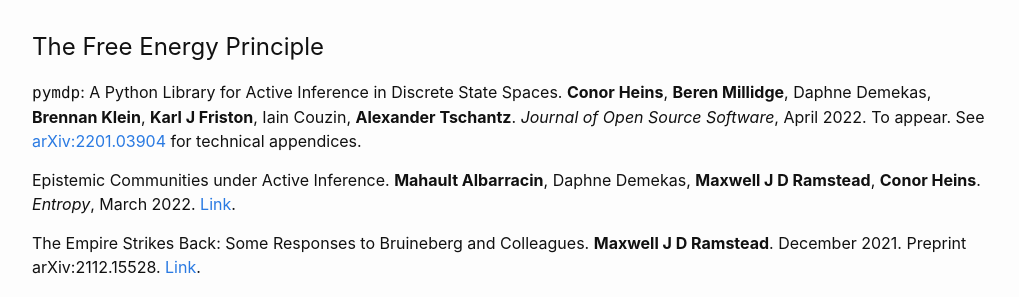
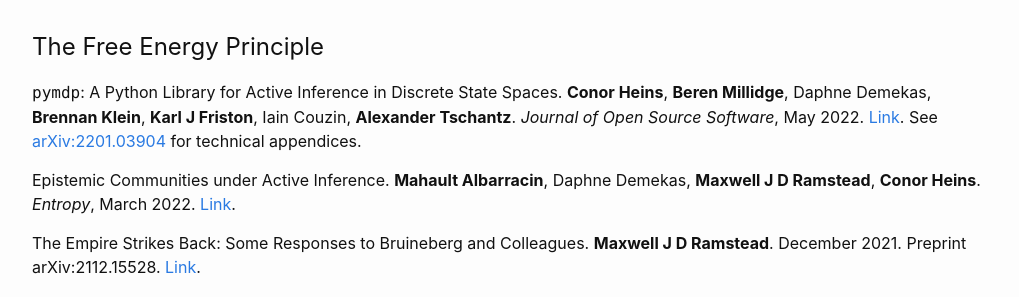
Before and after one commit to DARSakthi/DARSakthi.github.io, a Jekyll site: the page built from verses-lab.markdown, in a window 1280 px wide and 900 px high, scrolled down 1656 px. Shown: the part 153-450 px from the top of the window, without its empty margins (126-1145 px from the left). Built offline with Jekyll 4.4.1, drawn with Linux system fonts in a browser that asks for light colours.

Commit message:
Added link to paper

```diff
--- a/verses-lab.markdown
+++ b/verses-lab.markdown
@@ -81,7 +81,7 @@ Predictive Coding: Towards a Future of Deep Learning Beyond Backpropagation? **B
 <a name="fep"></a>
 # The Free Energy Principle
 
-<span style="font-family:Consolas">pymdp</span>: A Python Library for Active Inference in Discrete State Spaces. **Conor Heins**, **Beren Millidge**, Daphne Demekas, **Brennan Klein**, **Karl J Friston**, Iain Couzin, **Alexander Tschantz**. _Journal of Open Source Software_, April 2022. To appear. See [arXiv:2201.03904](https://arxiv.org/abs/2201.03904) for technical appendices.
+<span style="font-family:Consolas">pymdp</span>: A Python Library for Active Inference in Discrete State Spaces. **Conor Heins**, **Beren Millidge**, Daphne Demekas, **Brennan Klein**, **Karl J Friston**, Iain Couzin, **Alexander Tschantz**. _Journal of Open Source Software_, May 2022. [Link](https://joss.theoj.org/papers/10.21105/joss.04098). See [arXiv:2201.03904](https://arxiv.org/abs/2201.03904) for technical appendices.
 
 Epistemic Communities under Active Inference. **Mahault Albarracin**, Daphne Demekas, **Maxwell J D Ramstead**, **Conor Heins**. _Entropy_, March 2022. [Link](https://www.mdpi.com/1099-4300/24/4/476/htm).
 
```
